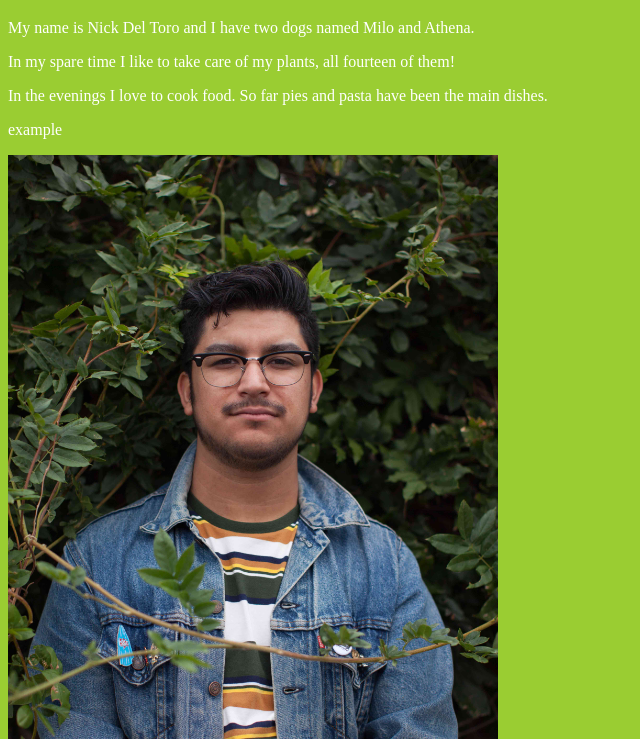
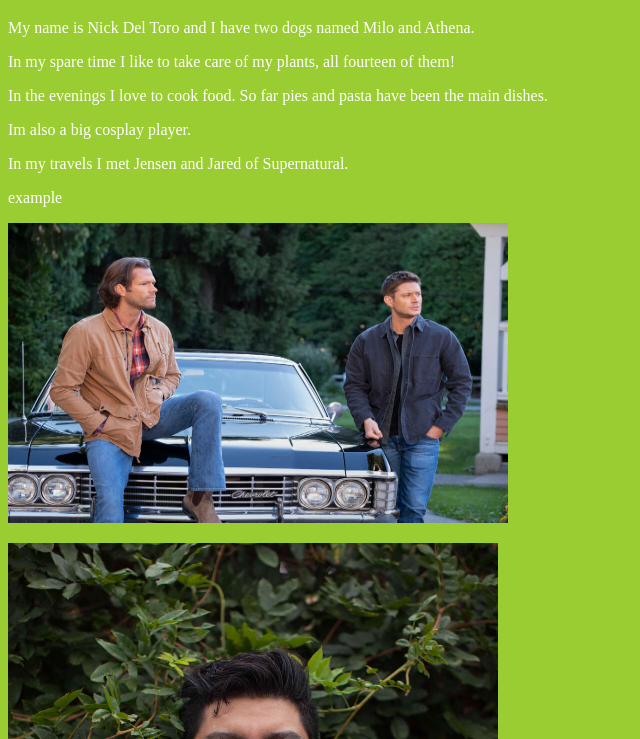
Before and after one commit to nickdt96/about-your-name, a plain HTML site: page index.html in a window 1280 px wide. Shown: the part 61-800 px from the top of the page, without its empty margins (0-640 px from the left). Drawn offline with Linux system fonts and the light colour scheme.

Commit message:
Made updates

```diff
--- a/index.html
+++ b/index.html
@@ -10,7 +10,10 @@
 <p>My name is Nick Del Toro and I have two dogs named Milo and Athena.</p>
 <p>In my spare time I like to take care of my plants, all fourteen of them!</p>
 <p>In the evenings I love to cook food. So far pies and pasta have been the main dishes.</p>
+<p>Im also a big cosplay player.</p>
+<p>In my travels I met Jensen and Jared of Supernatural.</p>
 <p> example </p>
+<p> <img src="Carry-On.jpeg" height="300" width="500" alt="Photo of final scene of supernatural"/> </p>
 <p> <img src="image-me.jpg" width="490" height="735" alt="My Profile Pic"/> </p>
 </body>
 </html>
```
Also changed, not shown: Carry-On.jpeg (added).
